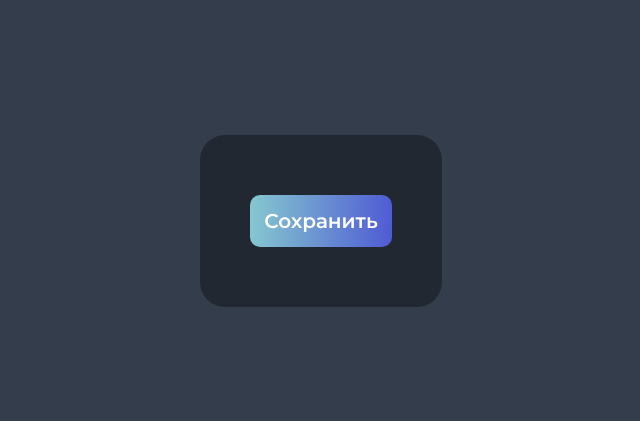
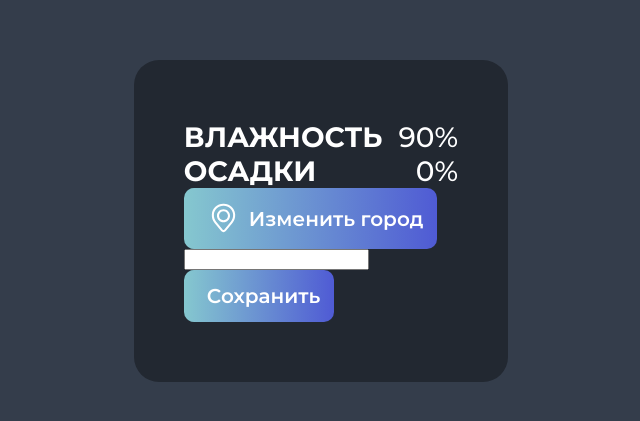
Before and after one commit to koteikatun/vue-app, a Vue app: page / in a window 1280 px wide. Shown: the part 187-608 px from the top of the page, without its empty margins (319-959 px from the left). Built offline with nearby package versions, Linux system fonts and the light colour scheme.

Commit message:
погода с кнопкой

```diff
--- a/eslint.config.js
+++ b/eslint.config.js
@@ -14,7 +14,7 @@
     },
     rules: {
       "vue/multi-word-component-names": "off", // Отключаем требование длинных имен
-      "vue/require-default-prop": "off" // Не требовать обязательные default props
-    }
-  }
+      "vue/require-default-prop": "off", // Не требовать обязательные default props
+    },
+  },
 ];
--- a/src/App.vue
+++ b/src/App.vue
@@ -1,10 +1,22 @@
 <script setup>
-import Button from "./components/Button.vue";
+import CitySelect from "./components/CitySelect.vue";
+import Stat from "./components/Stat.vue";
+
+const data = {
+  label: "Влажность",
+  stat: "90%",
+};
+
+function getCity(city) {
+  console.log(city);
+}
 </script>
 
 <template>
   <main class="main">
-    <Button>Сохранить</Button>
+    <Stat v-bind="data" />
+    <Stat label="Осадки" stat="0%" />
+    <CitySelect @select-city="getCity"/>
   </main>
 </template>
 
--- a/src/components/Button.vue
+++ b/src/components/Button.vue
@@ -20,6 +20,9 @@
   font-weight: 600;
   color: var(--color-primary);
   cursor: pointer;
+  display: flex;
+  gap: 9px;
+  align-items: center;
 }
 
 .button:hover {
--- /dev/null
+++ b/src/components/CitySelect.vue
@@ -0,0 +1,24 @@
+<script setup>
+import Button from "./Button.vue";
+import IconLocation from "../icons/IconLocation.vue";
+
+const emit = defineEmits({
+  selectCity(payload) {
+    return payload;
+  },
+});
+
+function select() {
+  emit("selectCity", "London");
+}
+</script>
+<template>
+  <Button @click="select()">
+    <IconLocation />
+    Изменить город
+  </Button>
+  <input />
+  <Button> Сохранить </Button>
+</template>
+
+<style scoped></style>
--- /dev/null
+++ b/src/components/Stat.vue
@@ -0,0 +1,31 @@
+<script setup>
+const { label, stat } = defineProps({
+  label: String,
+  stat: String,
+});
+</script>
+
+<template>
+  <div class="stat">
+    <div class="stat-name">{{ label }}</div>
+    <div class="stat-value">{{ stat }}</div>
+  </div>
+</template>
+
+<style scope>
+.stat {
+  display: flex;
+  font-size: 28px;
+  justify-content: space-between;
+  gap: 16px;
+}
+
+.stat-name {
+  font-weight: 700;
+  text-transform: uppercase;
+}
+
+.stat-value {
+  font-weight: 500;
+}
+</style>
--- /dev/null
+++ b/src/icons/IconLocation.vue
@@ -0,0 +1,23 @@
+<script setup></script>
+<template>
+  <svg
+    width="33"
+    height="33"
+    viewBox="0 0 33 33"
+    fill="none"
+    xmlns="http://www.w3.org/2000/svg"
+  >
+    <path
+      fill-rule="evenodd"
+      clip-rule="evenodd"
+      d="M9.96875 13.75C9.96875 10.1429 12.8929 7.21875 16.5 7.21875C20.1071 7.21875 23.0313 10.1429 23.0313 13.75C23.0313 17.3571 20.1071 20.2812 16.5 20.2812C12.8929 20.2812 9.96875 17.3571 9.96875 13.75ZM16.5 9.28125C14.032 9.28125 12.0313 11.282 12.0313 13.75C12.0313 16.218 14.032 18.2188 16.5 18.2188C18.968 18.2188 20.9688 16.218 20.9688 13.75C20.9688 11.282 18.968 9.28125 16.5 9.28125Z"
+      fill="white"
+    />
+    <path
+      fill-rule="evenodd"
+      clip-rule="evenodd"
+      d="M4.846 12.1782C5.3332 6.26758 10.2724 1.71875 16.203 1.71875H16.797C22.7276 1.71875 27.6668 6.26758 28.154 12.1782C28.4157 15.3532 27.435 18.506 25.4183 20.9723L18.8278 29.0322C17.6247 30.5036 15.3753 30.5036 14.1722 29.0322L7.5817 20.9723C5.56505 18.506 4.58429 15.3532 4.846 12.1782ZM16.203 3.78125C11.3458 3.78125 7.30055 7.50678 6.90153 12.3476C6.68371 14.9901 7.49997 17.6141 9.17838 19.6667L15.7688 27.7267C16.1467 28.1888 16.8533 28.1888 17.2312 27.7267L23.8216 19.6667C25.5 17.6141 26.3163 14.9901 26.0985 12.3476C25.6995 7.50678 21.6542 3.78125 16.797 3.78125H16.203Z"
+      fill="white"
+    />
+  </svg>
+</template>
--- a/vite.config.js
+++ b/vite.config.js
@@ -1,7 +1,7 @@
-import { defineConfig } from 'vite'
-import vue from '@vitejs/plugin-vue'
+import { defineConfig } from "vite";
+import vue from "@vitejs/plugin-vue";
 
 // https://vite.dev/config/
 export default defineConfig({
   plugins: [vue()],
-})
+});
```
Also changed, not shown: src/assets/Location.svg (added).
